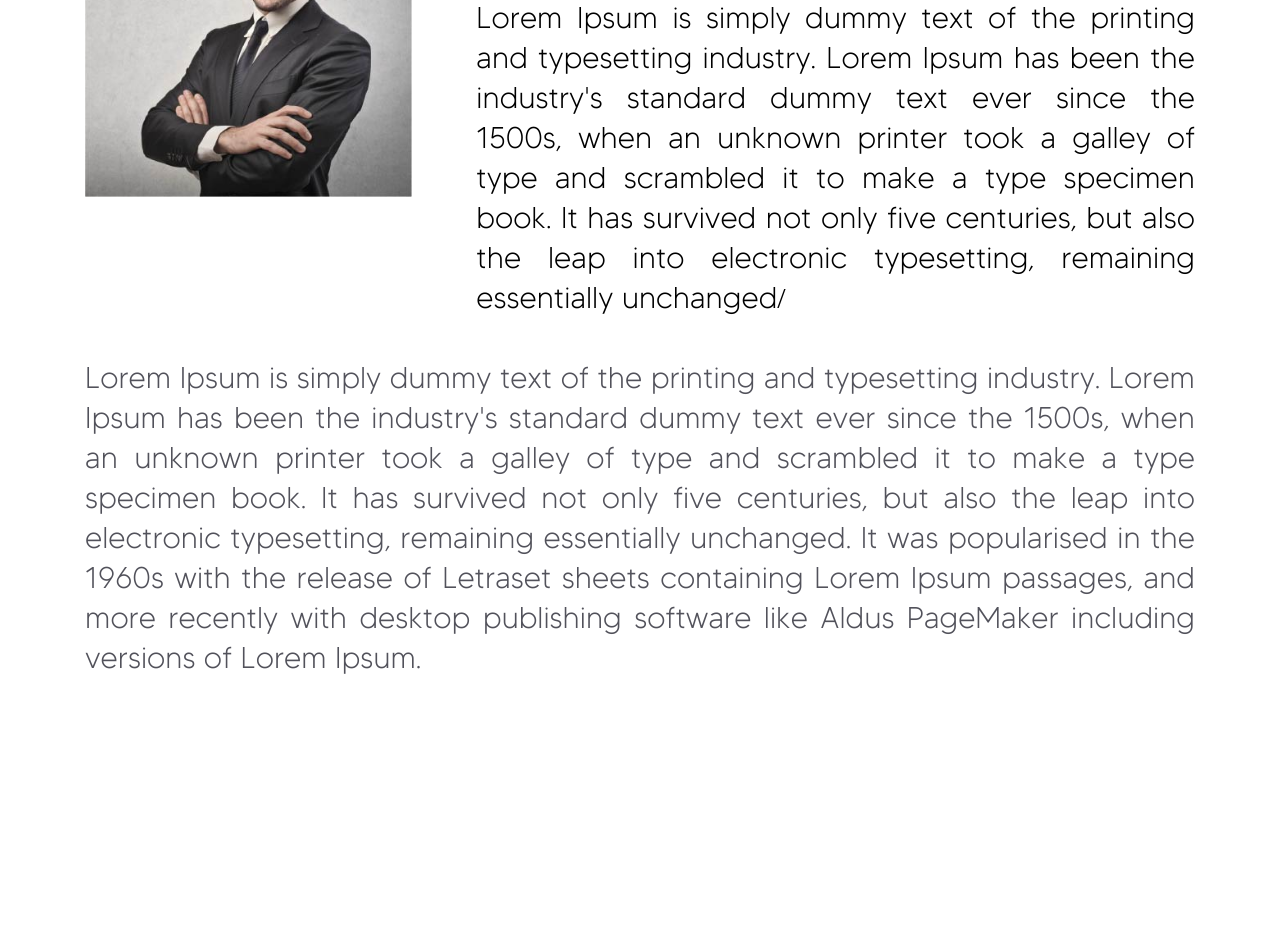
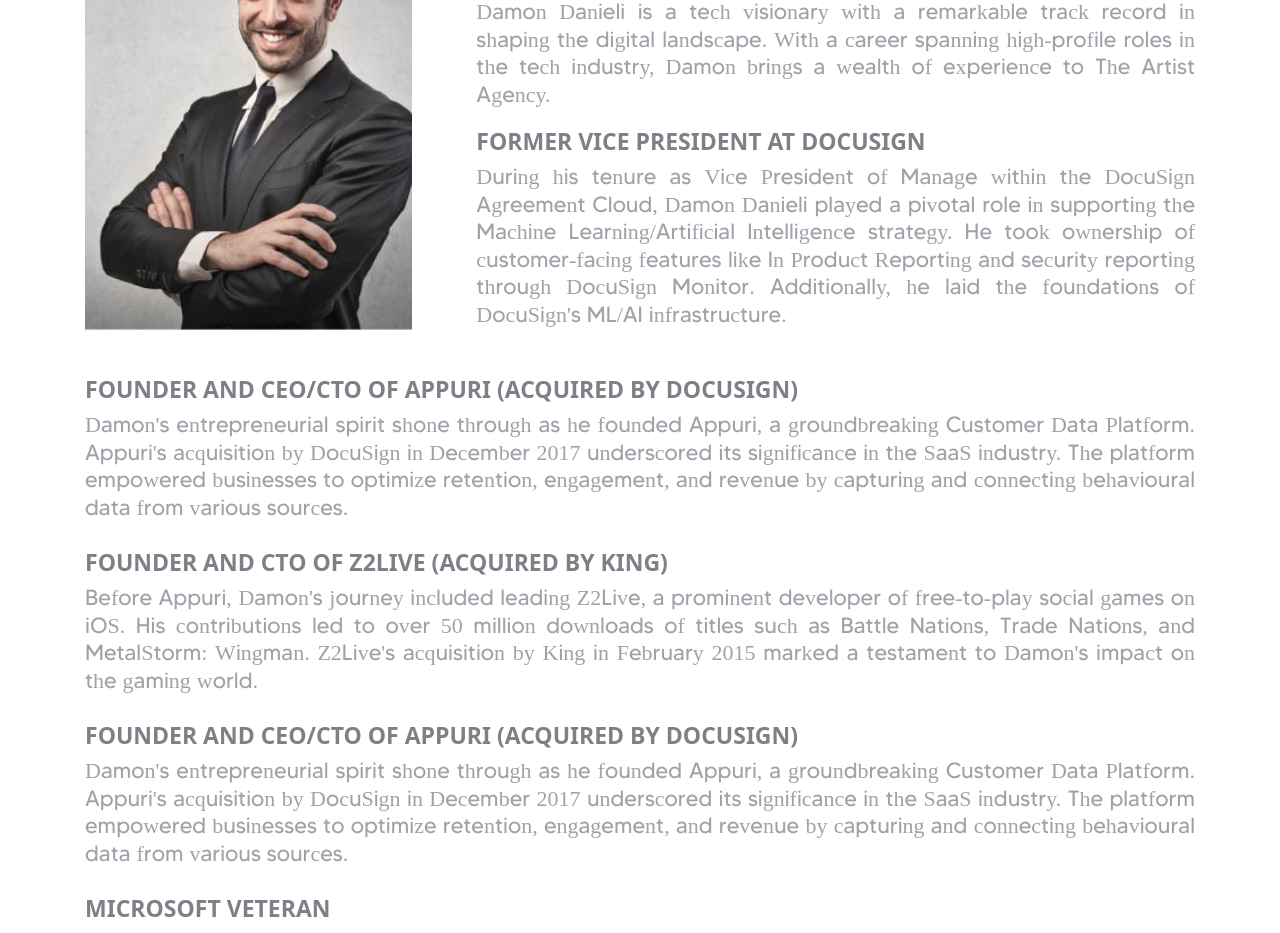
Before and after one commit to alamincoders/leading-page-react-vite-tailwindcss, a React (Vite) app: page /home in a window 1280 px wide. Shown: the part 8020-8953 px from the top of the page. Built offline with nearby package versions, Linux system fonts and the light colour scheme.

Commit message:
updated about contents

```diff
--- a/src/components/screen/Founder.jsx
+++ b/src/components/screen/Founder.jsx
@@ -5,8 +5,8 @@ const Founder = () => {
       <div className="container_fluid">
         <div className="w-full h-32 bg-black absolute z-0 hidden lg:block"></div>
         <div className="grid grid-cols-1 xl:grid-cols-3 gap-8 md:gap-16 z-10 relative">
-          <div className="w-full">
-            <img className="w-full object-cover object-center" src={founderImg} alt="" />
+          <div className="w-full h-full">
+            <img className="w-full h-full object-cover object-center" src={founderImg} alt="" />
           </div>
           <div className="xl:col-span-2 mt-5">
             <div className="text-white/90 mb-12">
@@ -14,23 +14,80 @@ const Founder = () => {
               <h4 className="font-sans font-medium text-[22px] md:text-[28px] lg:text-[32px] leading-none">Co-Founder & CTO</h4>
             </div>
             <div>
-              <p className="text-xl md:text-2xl lg:text-[30px] font-tommy_light font-medium !leading-[40px] md:text-justify">
-                Lorem Ipsum is simply dummy text of the printing and typesetting industry. Lorem Ipsum has been the industry&apos;s standard dummy
-                text ever since the 1500s, when an unknown printer took a galley of type and scrambled it to make a type specimen book. It has
-                survived not only five centuries, but also the leap into electronic typesetting, remaining essentially unchanged/
+              <div className="text-base sm:text-[18px] lg:text-[22px] text-zinc-400 font-tommy">
+                <p className="my-5 leading-tight md:text-justify">
+                  Damon Danieli is a tech visionary with a remarkable track record in shaping the digital landscape. With a career spanning
+                  high-profile roles in the tech industry, Damon brings a wealth of experience to The Artist Agency.
+                </p>
+              </div>
+            </div>
+            <div className="  text-zinc-400 font-tommy mt-5">
+              <h5 className="text-[17px] sm:text-[19px] lg:text-[23px] uppercase leading-none font-[500] font-sans text-zinc-500/90 mb-3">
+                <strong>FORMER VICE PRESIDENT AT DOCUSIGN</strong>
+              </h5>
+              <div className="text-base sm:text-[18px] lg:text-[22px]">
+                <p className="leading-tight  md:text-justify">
+                  During his tenure as Vice President of Manage within the DocuSign Agreement Cloud, Damon Danieli played a pivotal role in supporting
+                  the Machine Learning/Artificial Intelligence strategy. He took ownership of customer-facing features like In Product Reporting and
+                  security reporting through DocuSign Monitor. Additionally, he laid the foundations of DocuSign&apos;s ML/AI infrastructure.
+                </p>
+              </div>
+            </div>
+          </div>
+        </div>
+        <div className="mt-12">
+          {/* =========================================== */}
+          <div className="  text-zinc-400 font-tommy mt-7">
+            <h5 className="text-[17px] sm:text-[19px] lg:text-[23px] uppercase leading-none font-[500] font-sans text-zinc-500/90 mb-3">
+              <strong>FOUNDER AND CEO/CTO OF APPURI (ACQUIRED BY DOCUSIGN)</strong>
+            </h5>
+            <div className="text-base sm:text-[18px] lg:text-[22px]">
+              <p className="leading-tight  md:text-justify">
+                Damon&apos;s entrepreneurial spirit shone through as he founded Appuri, a groundbreaking Customer Data Platform. Appuri&apos;s
+                acquisition by DocuSign in December 2017 underscored its significance in the SaaS industry. The platform empowered businesses to
+                optimize retention, engagement, and revenue by capturing and connecting behavioural data from various sources.
               </p>
             </div>
           </div>
-        </div>
-        <div className="mt-10 text-zinc-600">
-          {" "}
-          <p className="text-xl md:text-2xl lg:text-[30px] font-tommy_light font-medium !leading-[40px] md:text-justify">
-            Lorem Ipsum is simply dummy text of the printing and typesetting industry. Lorem Ipsum has been the industry&apos;s standard dummy text
-            ever since the 1500s, when an unknown printer took a galley of type and scrambled it to make a type specimen book. It has survived not
-            only five centuries, but also the leap into electronic typesetting, remaining essentially unchanged. It was popularised in the 1960s with
-            the release of Letraset sheets containing Lorem Ipsum passages, and more recently with desktop publishing software like Aldus PageMaker
-            including versions of Lorem Ipsum.
-          </p>
+          {/* ================================================ */}
+          <div className="  text-zinc-400 font-tommy mt-7">
+            <h5 className="text-[17px] sm:text-[19px] lg:text-[23px] uppercase leading-none font-[500] font-sans text-zinc-500/90 mb-3">
+              <strong>FOUNDER AND CTO OF Z2LIVE (ACQUIRED BY KING)</strong>
+            </h5>
+            <div className="text-base sm:text-[18px] lg:text-[22px]">
+              <p className="leading-tight  md:text-justify">
+                Before Appuri, Damon&apos;s journey included leading Z2Live, a prominent developer of free-to-play social games on iOS. His
+                contributions led to over 50 million downloads of titles such as Battle Nations, Trade Nations, and MetalStorm: Wingman. Z2Live&apos;s
+                acquisition by King in February 2015 marked a testament to Damon&apos;s impact on the gaming world.
+              </p>
+            </div>
+          </div>
+          {/* =========================================== */}
+          <div className="  text-zinc-400 font-tommy mt-7">
+            <h5 className="text-[17px] sm:text-[19px] lg:text-[23px] uppercase leading-none font-[500] font-sans text-zinc-500/90 mb-3">
+              <strong>FOUNDER AND CEO/CTO OF APPURI (ACQUIRED BY DOCUSIGN)</strong>
+            </h5>
+            <div className="text-base sm:text-[18px] lg:text-[22px]">
+              <p className="leading-tight  md:text-justify">
+                Damon&apos;s entrepreneurial spirit shone through as he founded Appuri, a groundbreaking Customer Data Platform. Appuri&apos;s
+                acquisition by DocuSign in December 2017 underscored its significance in the SaaS industry. The platform empowered businesses to
+                optimize retention, engagement, and revenue by capturing and connecting behavioural data from various sources.
+              </p>
+            </div>
+          </div>
+          {/* ================================================ */}
+          <div className="  text-zinc-400 font-tommy mt-7">
+            <h5 className="text-[17px] sm:text-[19px] lg:text-[23px] uppercase leading-none font-[500] font-sans text-zinc-500/90 mb-3">
+              <strong>MICROSOFT VETERAN</strong>
+            </h5>
+            <div className="text-base sm:text-[18px] lg:text-[22px]">
+              <p className="leading-tight  md:text-justify">
+                Damon&apos;s illustrious career also includes 14 years at Microsoft, where he played a pivotal role in designing the original Xbox
+                Live. He crafted functional specifications for marquee features like voice chat, voice commands, and friends. His leadership extended
+                to managing complex technical challenges and teams of project managers. Gamers may recognize him by his Xbox Live Gamertag.
+              </p>
+            </div>
+          </div>
         </div>
       </div>
     </section>
```
